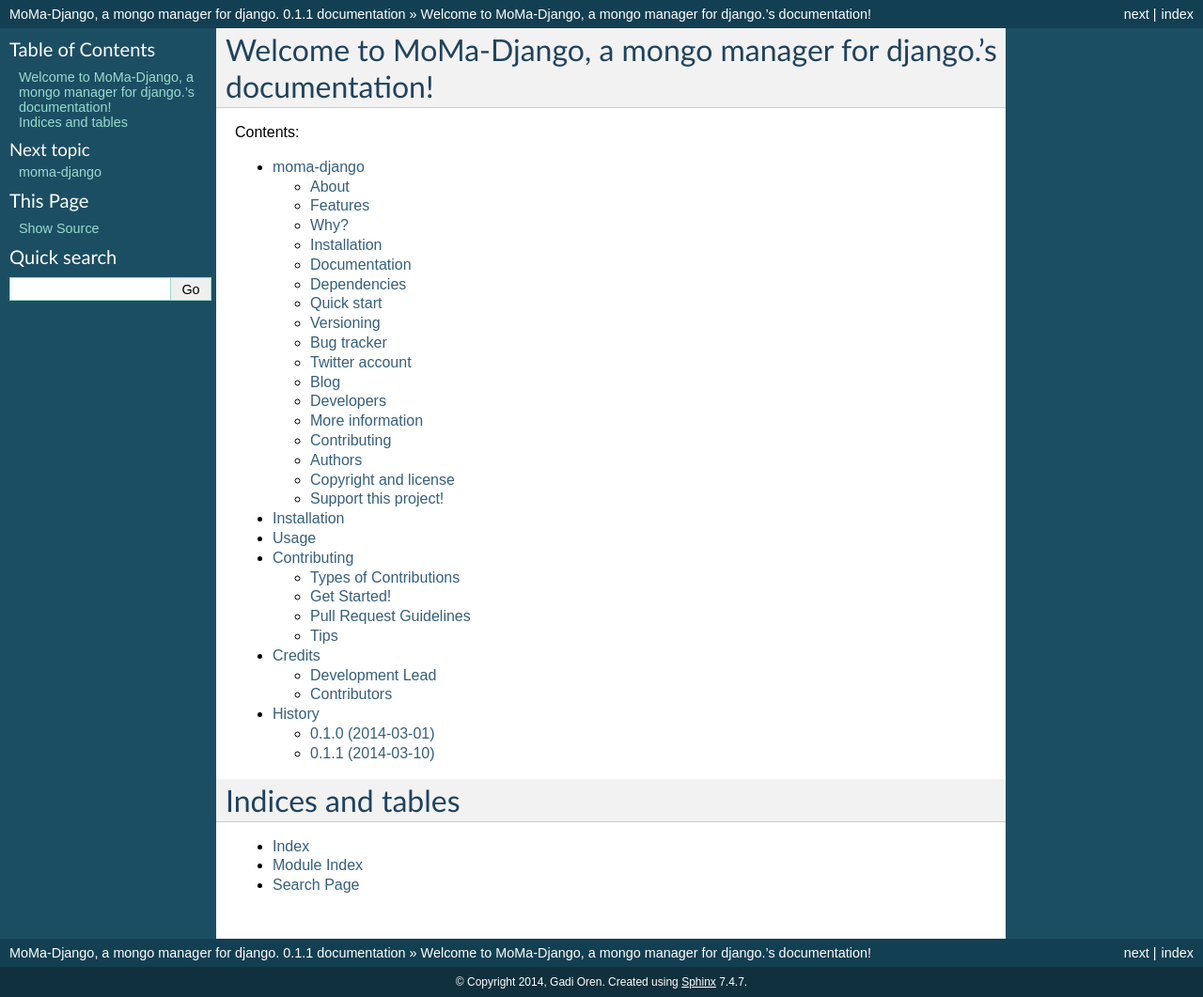
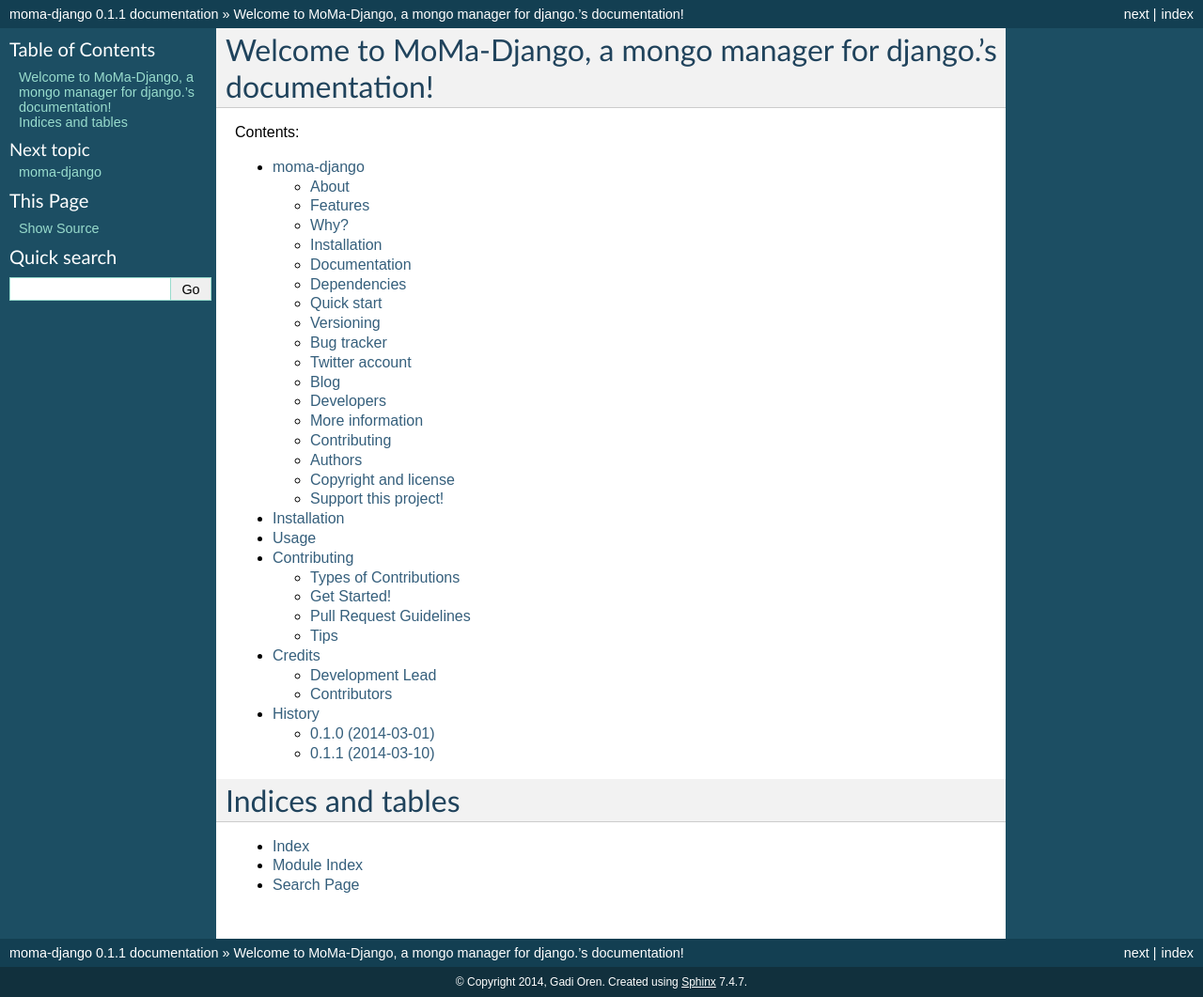
Before and after one commit to gadio/moma-django, a Sphinx documentation site: the page built from docs/index.rst, in a window 1280 px wide. Shown: the whole page at 94% size. Built offline with Sphinx 7.4.7, drawn with Linux system fonts in a browser that asks for light colours; the version number is read from the project's files by our own code.

Commit message:
Release 0.1.1 : update doc configuration

```diff
--- a/docs/conf.py
+++ b/docs/conf.py
@@ -28,7 +28,7 @@
 # version is used.
 sys.path.insert(0, project_root)
 
-import moma-django
+import moma_django
 
 # -- General configuration -----------------------------------------------------
 
@@ -52,7 +52,7 @@
 master_doc = 'index'
 
 # General information about the project.
-project = u'MoMa-Django, a mongo manager for django.'
+project = u'moma-django'
 copyright = u'2014, Gadi Oren'
 
 # The version info for the project you're documenting, acts as replacement for
@@ -60,9 +60,9 @@
 # built documents.
 #
 # The short X.Y version.
-version = moma-django.__version__
+version = moma_django.__version__
 # The full version, including alpha/beta/rc tags.
-release = moma-django.__version__
+release = moma_django.__version__
 
 # The language for content autogenerated by Sphinx. Refer to documentation
 # for a list of supported languages.
@@ -198,7 +198,7 @@
 # Grouping the document tree into LaTeX files. List of tuples
 # (source start file, target name, title, author, documentclass [howto/manual]).
 latex_documents = [
-  ('index', 'moma-django.tex', u'MoMa-Django, a mongo manager for django. Documentation',
+  ('index', 'moma_django.tex', u'moma-django  Documentation',
    u'Gadi Oren', 'manual'),
 ]
 
@@ -228,7 +228,7 @@
 # One entry per manual page. List of tuples
 # (source start file, name, description, authors, manual section).
 man_pages = [
-    ('index', 'moma-django', u'MoMa-Django, a mongo manager for django. Documentation',
+    ('index', 'moma-django', u'moma-django Documentation',
      [u'Gadi Oren'], 1)
 ]
 
@@ -242,7 +242,7 @@
 # (source start file, target name, title, author,
 #  dir menu entry, description, category)
 texinfo_documents = [
-  ('index', 'moma-django', u'MoMa-Django, a mongo manager for django. Documentation',
+  ('index', 'moma-django', u'moma-django Documentation',
    u'Gadi Oren', 'moma-django', 'One line description of project.',
    'Miscellaneous'),
 ]
```
